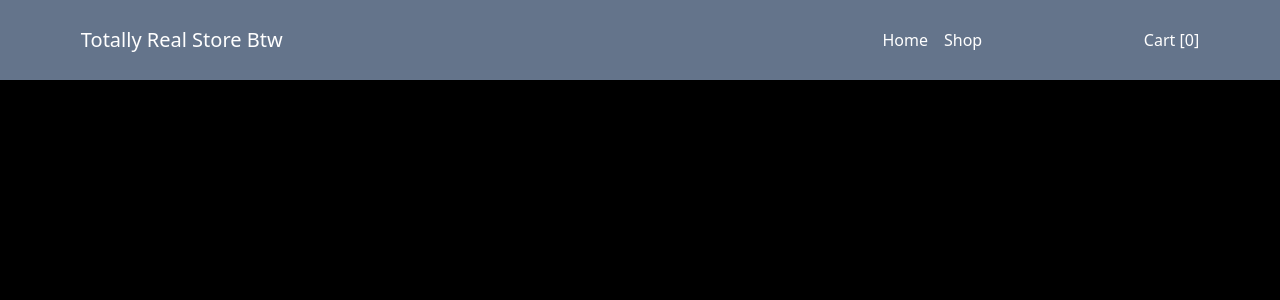
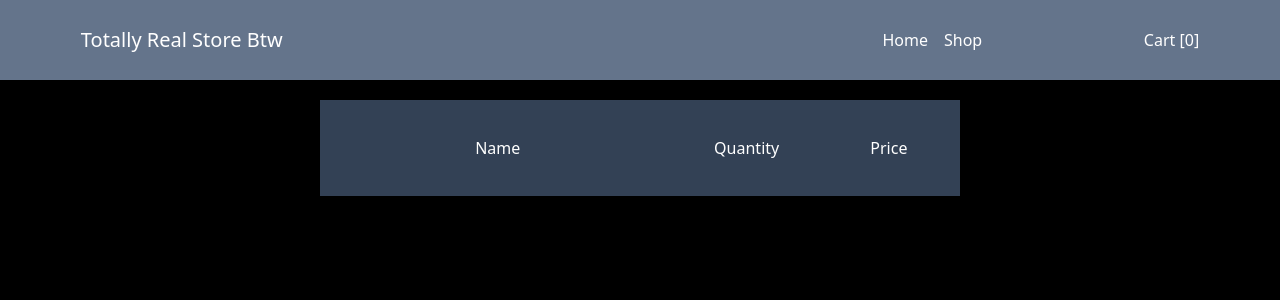
Before and after one commit to Adithya-why/ecom, a React (Vite) app: page /cart in a window 1280 px wide. Shown: the top 300 px of the page. Built offline with nearby package versions, Linux system fonts and the light colour scheme.

Commit message:
price is now price*qty

```diff
--- a/src/common/Cart.jsx
+++ b/src/common/Cart.jsx
@@ -8,9 +8,20 @@ export default function Cart({ cart }){
 
 
     return(
-        <div className="text-white flex items-center justify-center flex-col gap-6">
-            {products}
+        <div className="text-white">
 
+            <div className="flex items-center justify-center mb-10 mt-5">
+                <div className=" bg-slate-700 w-2/4 h-24 cartitem ">
+                    <div>Name</div>
+                    <div>Quantity</div>
+                    <div>Price</div>
+
+                </div>
+            </div>
+
+            <div className="text-white flex items-center justify-center flex-col gap-6">
+                {products}
+            </div>
         </div>
     )
 }
@@ -23,7 +34,7 @@ function CartItem(item){
         <div className=" bg-slate-700 w-2/4 h-24 cartitem ">
             <div>{item.item.name}</div>
             <div>{item.item.val}</div>
-            <div>{item.item.price}</div>
+            <div>{item.item.price*item.item.val}</div>
 
 
         </div>
```
